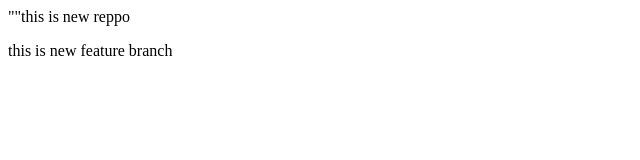
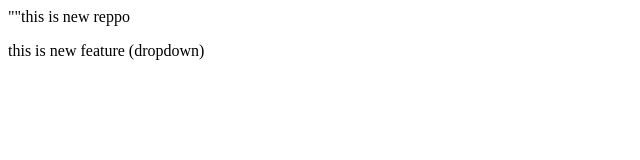
Before and after one commit to Siddheshinde/localrepo, a plain HTML site: page index.html in a window 1280 px wide. Shown: the full height of the page, 0-640 px from the left. Drawn offline with Linux system fonts and the light colour scheme.

Commit message:
add dropdown

```diff
--- a/index.html
+++ b/index.html
@@ -1,4 +1,4 @@
 <p>""this is new reppo
 
 </p>
-<p>this is new feature branch</p>
+<p>this is new feature (dropdown) </p>
```
